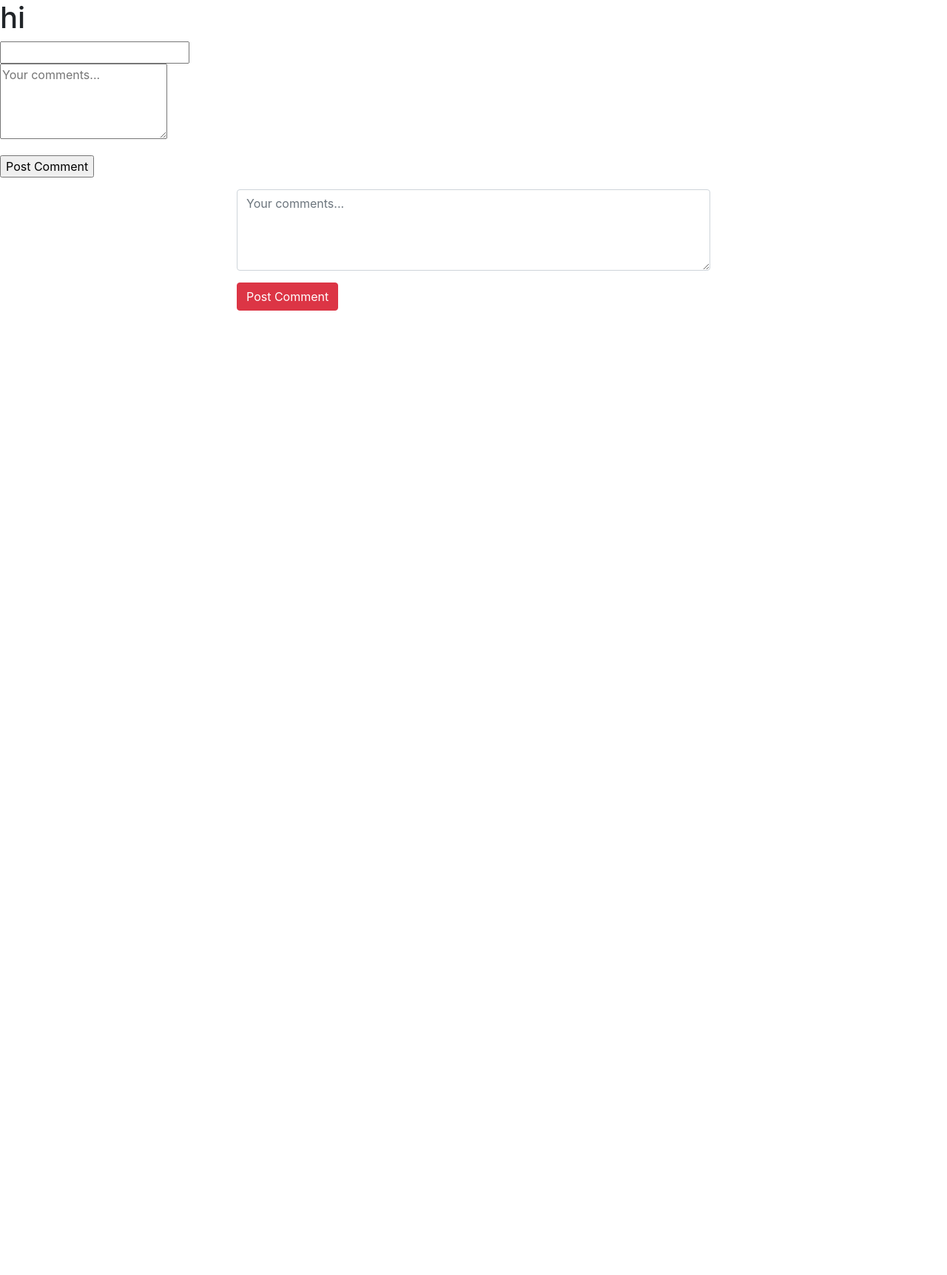
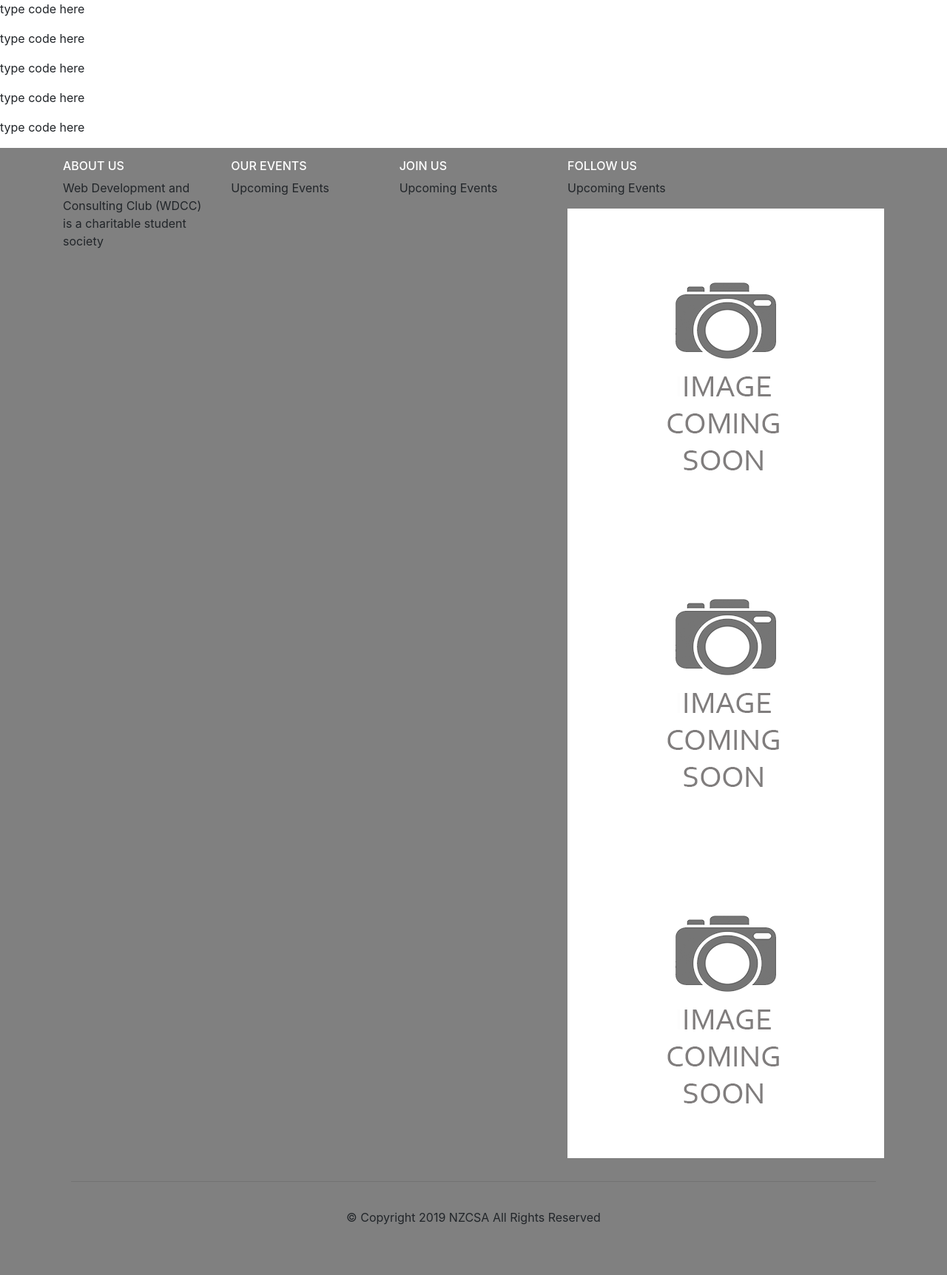
Before and after one commit to lucas2005gao/WDCC_website, a CodeIgniter app: page /database/ in a window 1280 px wide. Shown: the whole page at 74% size. Before the commit the page ends 420 px from the top, so only its background shows below. Run offline with CodeIgniter, Linux system fonts and the light colour scheme; some libraries are stand-ins or nearby versions.

Commit message:
draft for the bottom of the website

```diff
--- a/application/config/config.php
+++ b/application/config/config.php
@@ -23,7 +23,7 @@ defined('BASEPATH') OR exit('No direct script access allowed');
 | a PHP script and you can easily do that on your own.
 |
 */
-$config['base_url'] = '';
+$config['base_url'] = '/WDCC_WEBSITE';
 
 /*
 |--------------------------------------------------------------------------
--- a/application/controllers/Welcome.php
+++ b/application/controllers/Welcome.php
@@ -20,6 +20,9 @@ class Welcome extends CI_Controller {
 	 */
 	public function index()
 	{
-		$this->load->view('welcome_wdcc');
+
+		//$this->load->view('welcome_wdcc');
+		$this->load->view('homePage');
+
 	}
 }
--- a/application/views/common/footer.php
+++ b/application/views/common/footer.php
@@ -1,3 +1,5 @@
+
+
 <script src="<?=site_url()?>/assets/js/jquery-3.4.1.min.js"></script>
 <script src="<?=site_url()?>/assets/js/bootstrap.js"></script>
 </body>
--- a/application/views/homePage.php
+++ b/application/views/homePage.php
@@ -34,6 +34,46 @@
 <!-- ======================== EMILY ======================= -->
 <!-- =============================================================== -->
 <p>type code here</p>
+<section style="background:grey">
+  <!-- bottom section taht contains information to other links-->
+  <div class = "container" style="padding-top:15px; padding-bottom:15px">
+    <div class="row">
+      <div class="col">
+        <h6 style="color:white">ABOUT US</h6>
+        <p>Web Development and Consulting Club (WDCC) is a charitable student society</p>
+      </div>
+      <div class="col">
+        <h6 style="color:white">OUR EVENTS</h6>
+        <p>Upcoming Events</p>
+      </div>
+      <div class="col">
+        <h6 style="color:white">JOIN US</h6>
+        <p>Upcoming Events</p>
+      </div>
+      <div class="col">
+        <h6 style="color:white">FOLLOW US</h6>
+        <p>Upcoming Events</p>
+        <div class="row">
+          <div class="col">
+            <img src="/assets/Image-Coming-Soon.png">
+          </div>
+          <div class="col">
+            <img src="/assets/Image-Coming-Soon.png">
+          </div>
+          <div class="col">
+            <img src="/assets/Image-Coming-Soon.png">
+          </div>
+        </div>
+      </div>
+    </div>
+  </div>
+  <hr style="max-width:85%">
+  <div class="container" style="padding-bottom: 50px; padding-top: 20px">
+    <p style="text-align:center">© Copyright 2019 NZCSA All Rights Reserved</p>
+  </div>
+
+</section>
+
 <!-- =============================================================== -->
 
 
```
